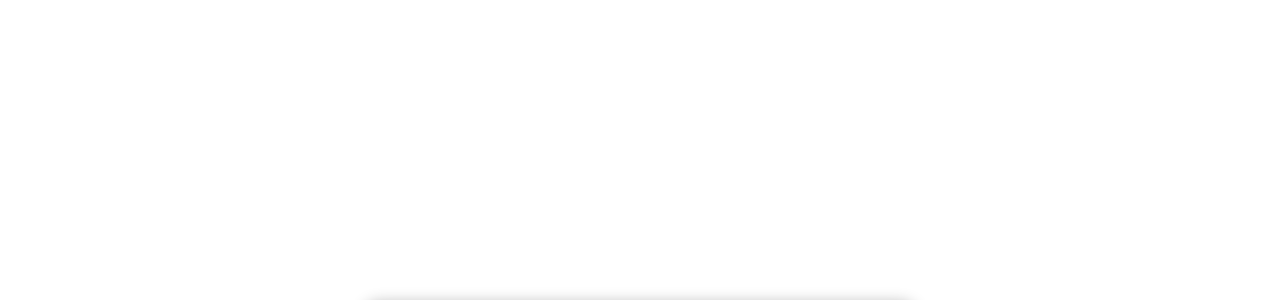
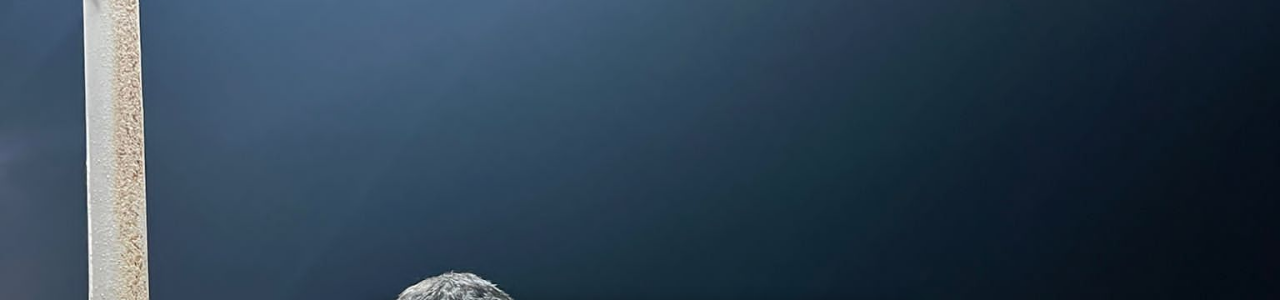
Before and after one commit to 33cinarr/kariimm, a plain HTML site: page index.html in a window 1280 px wide. Shown: the top 300 px of the page. Drawn offline with Linux system fonts and the light colour scheme.

Commit message:
Update index.html

```diff
--- a/index.html
+++ b/index.html
@@ -9,7 +9,7 @@
             margin: 0; padding: 0;
             height: 100%;
             width: 100%;
-            background-image: url(RESIMLER/foto1.jpg); /* Buraya kendi fotoğrafının yolu */
+            background-image: url(foto1.jpg); /* Buraya kendi fotoğrafının yolu */
             background-size: cover;
             background-position: center;
             display: flex;
```
